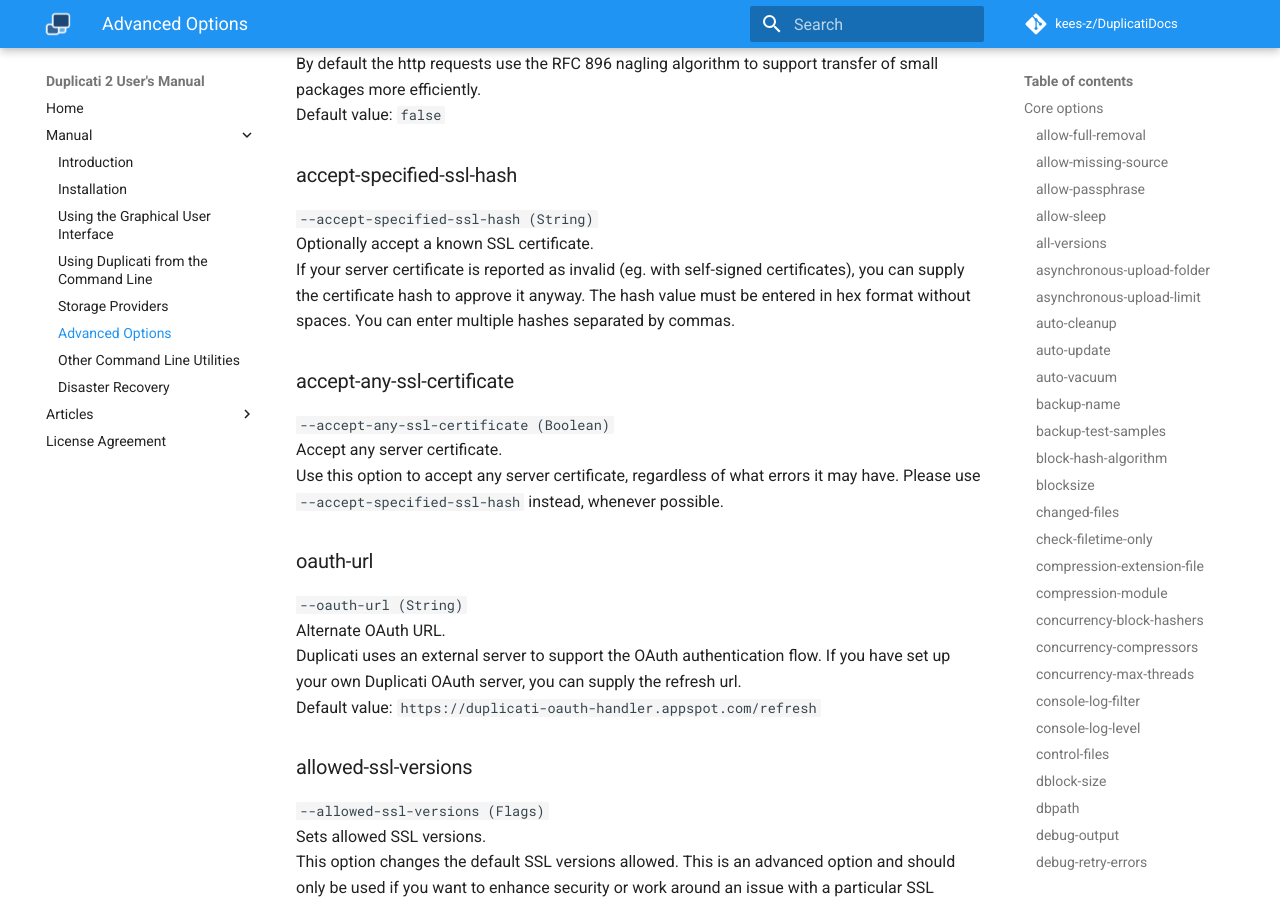
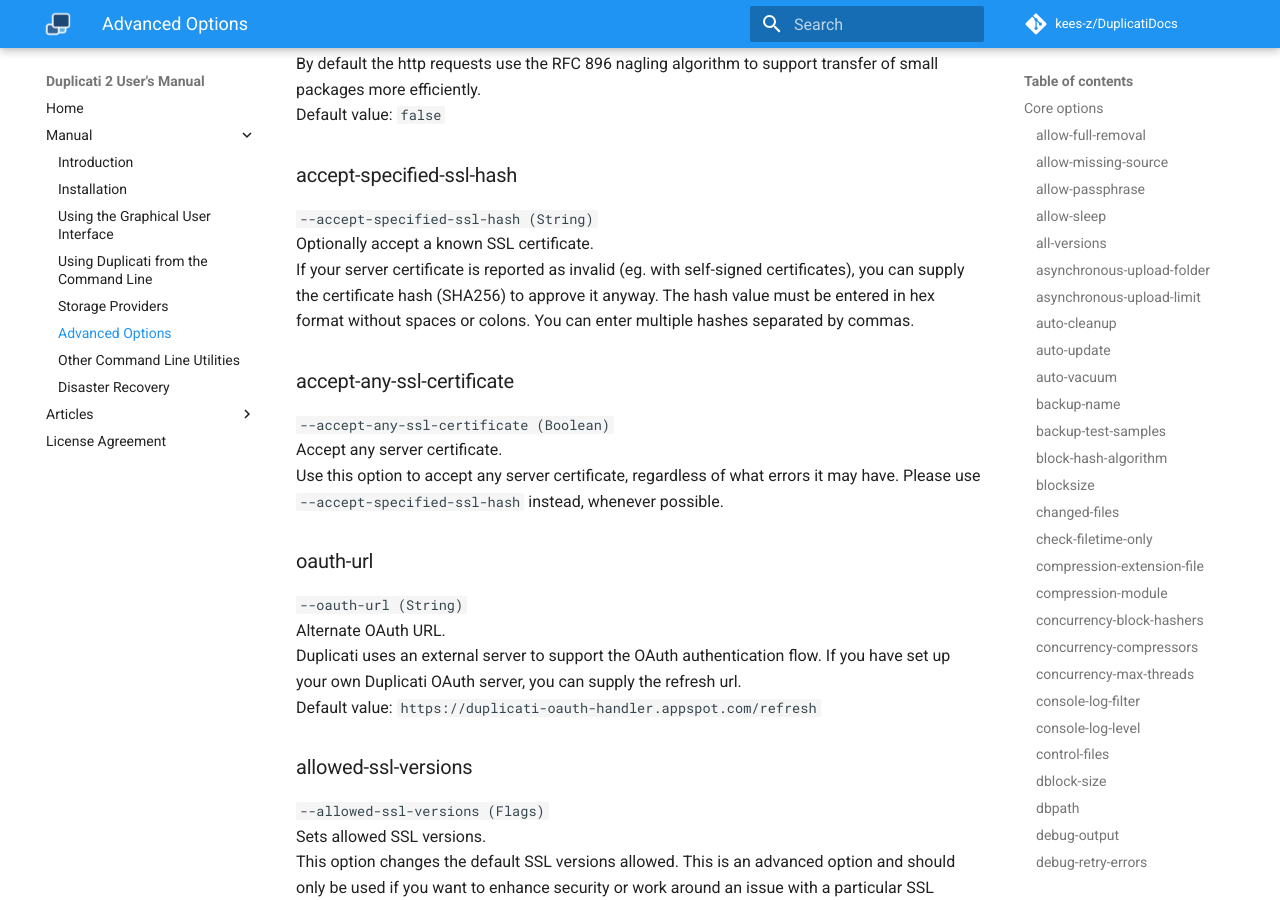
Before and after one commit to kees-z/DuplicatiDocs, an MkDocs documentation site: the page built from docs/06-advanced-options.md, in a window 1280 px wide and 900 px high, scrolled down 20431 px. Built offline with MkDocs 1.6.1 and Material for MkDocs 9.7.7, drawn with Linux system fonts in a browser that asks for light colours; comment, search, counter and statistics services are not loaded; old or Windows-style settings are respelled for this version of MkDocs.

Commit message:
Update 06-advanced-options.md
When viewing a hex-hash of a certificate, it is usually displayed with colons - it should be stated that these must be removed for duplicati to recognize the hash. Furthermore, a specification of the hashes accepted (SHA256, SHA1, MD5...) should be added.

```diff
--- a/docs/06-advanced-options.md
+++ b/docs/06-advanced-options.md
@@ -490,7 +490,7 @@ Default value: `false`
 ### accept-specified-ssl-hash
 `--accept-specified-ssl-hash (String)`
 Optionally accept a known SSL certificate.
-If your server certificate is reported as invalid (eg. with self-signed certificates), you can supply the certificate hash to approve it anyway. The hash value must be entered in hex format without spaces. You can enter multiple hashes separated by commas.
+If your server certificate is reported as invalid (eg. with self-signed certificates), you can supply the certificate hash (SHA256) to approve it anyway. The hash value must be entered in hex format without spaces or colons. You can enter multiple hashes separated by commas.
 
 ### accept-any-ssl-certificate
 `--accept-any-ssl-certificate (Boolean)`
```
